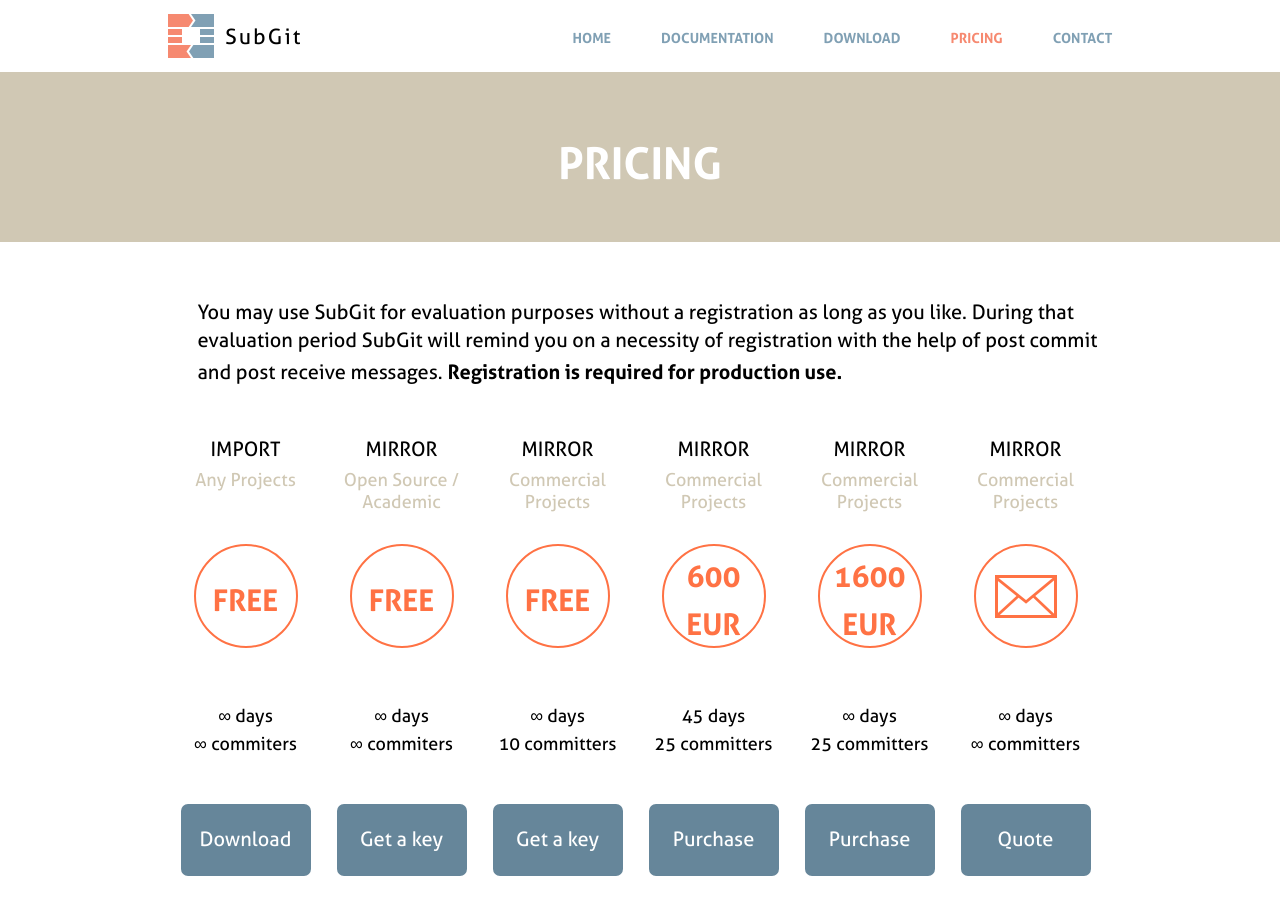
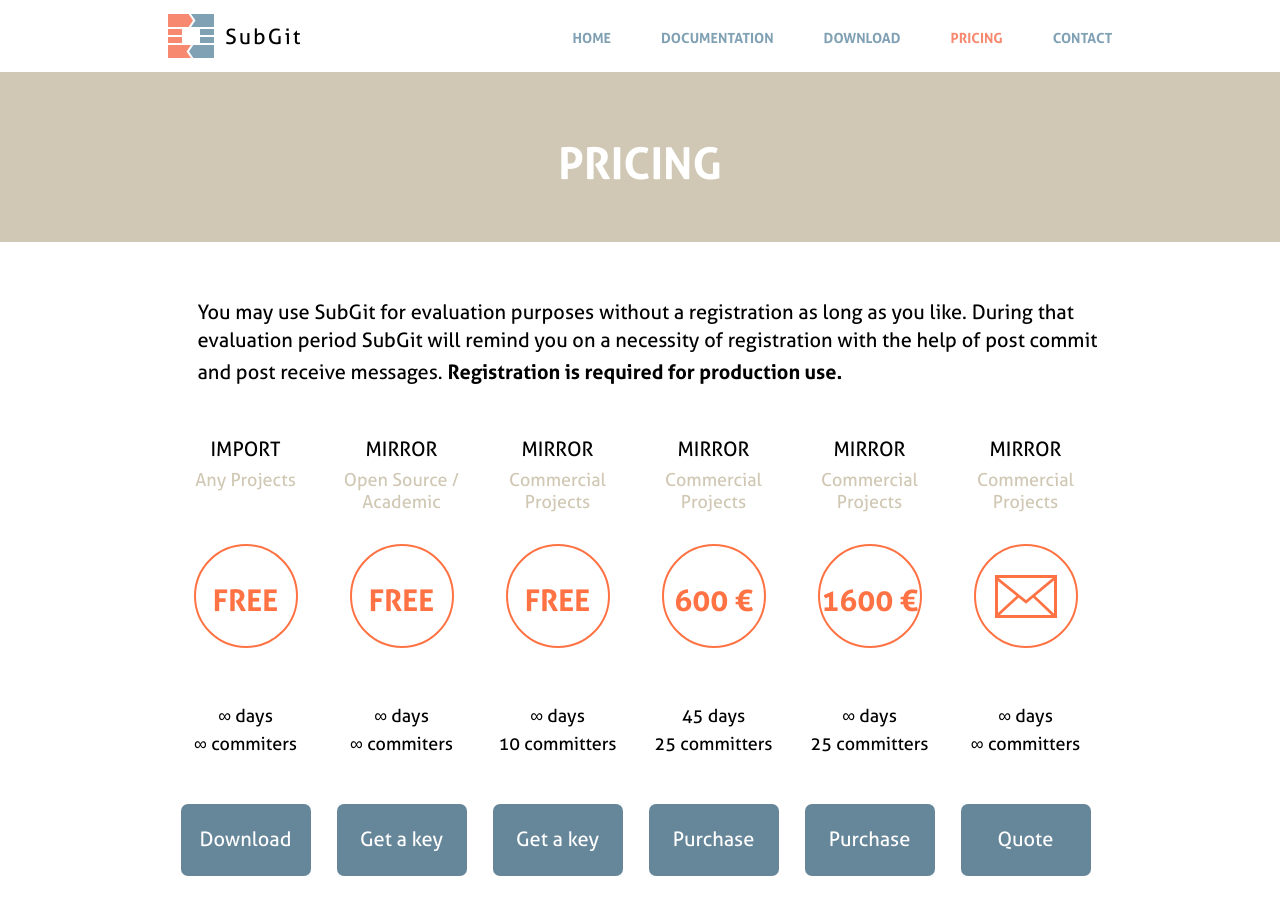
Before and after one commit to waaa/tmate.github.io, a Jekyll site: the page built from pricing.html, in a window 1280 px wide and 900 px high. Built offline with Jekyll 4.4.1, drawn with Linux system fonts in a browser that asks for light colours; Markdown is read by kramdown in place of the engine named in the settings; comment, search, counter and statistics services are not loaded.

Commit message:
Pricing popup fixed.

```diff
--- a/js/price_script.js
+++ b/js/price_script.js
@@ -1,6 +1,6 @@
 // Using jQuery safe
 (function($) {
-  if ($('#prices').length <= 0) {
+  if (location.href.indexOf('pricing.html') < 0) {
     return;
   }
 
--- a/pricing.html
+++ b/pricing.html
@@ -38,7 +38,7 @@
         <li>
           <h5>Mirror</h5>
           <h6>Commercial Projects</h6>
-          <div class="price"><div>600 EUR</div></div>
+          <div class="price"><div>600 &euro;</div></div>
           <div class="price_text"><br>45 days<br>25 committers</div>
           <!--<div class="price_support">Basic Support</div>-->
           <a href="#days_45">Purchase</a>
@@ -46,7 +46,7 @@
         <li>
           <h5>Mirror</h5>
           <h6>Commercial Projects</h6>
-          <div class="price"><div>1600 EUR</div></div>
+          <div class="price"><div>1600 &euro;</div></div>
           <div class="price_text"><br>&infin; days<br>25 committers</div>
           <!--<div class="price_support">Basic Support</div>-->
           <a href="#up_to_25">Purchase</a>
```
